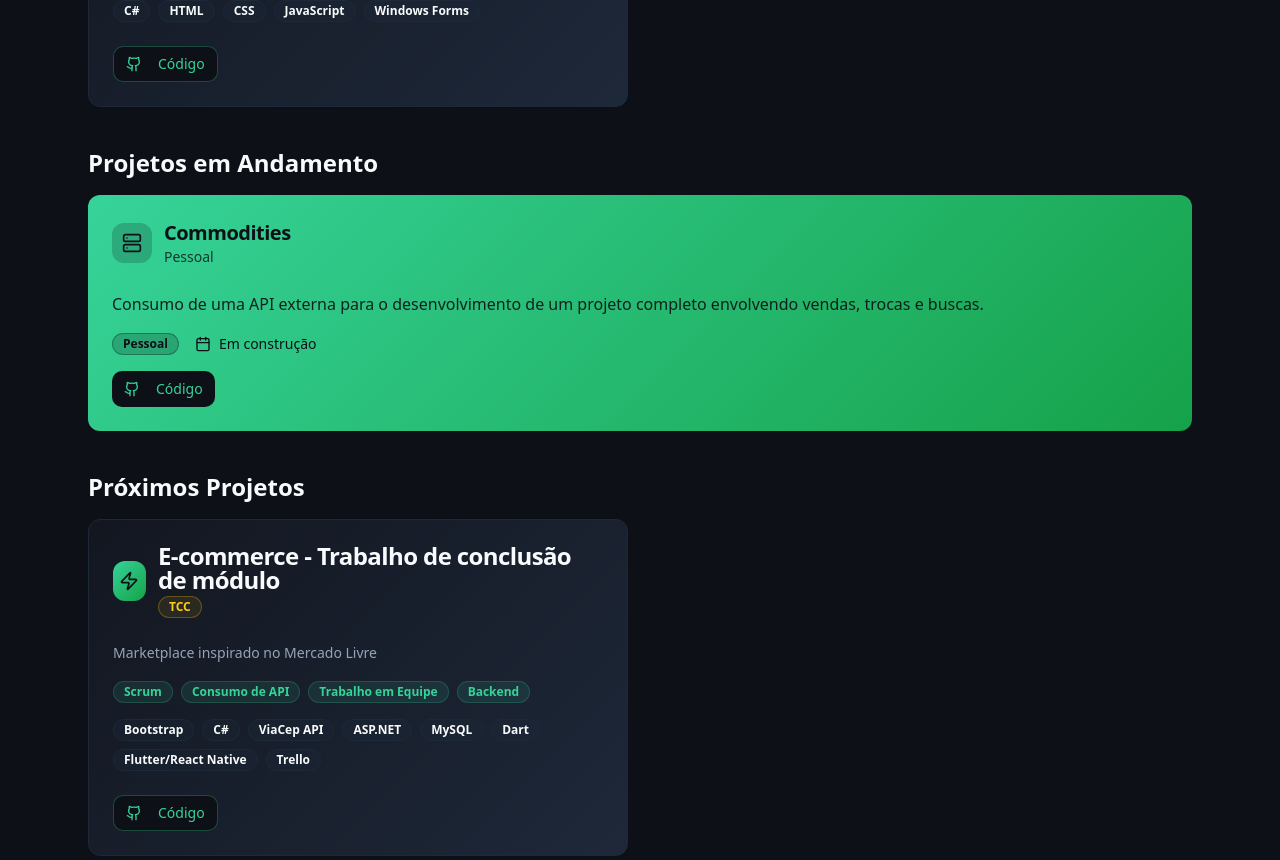
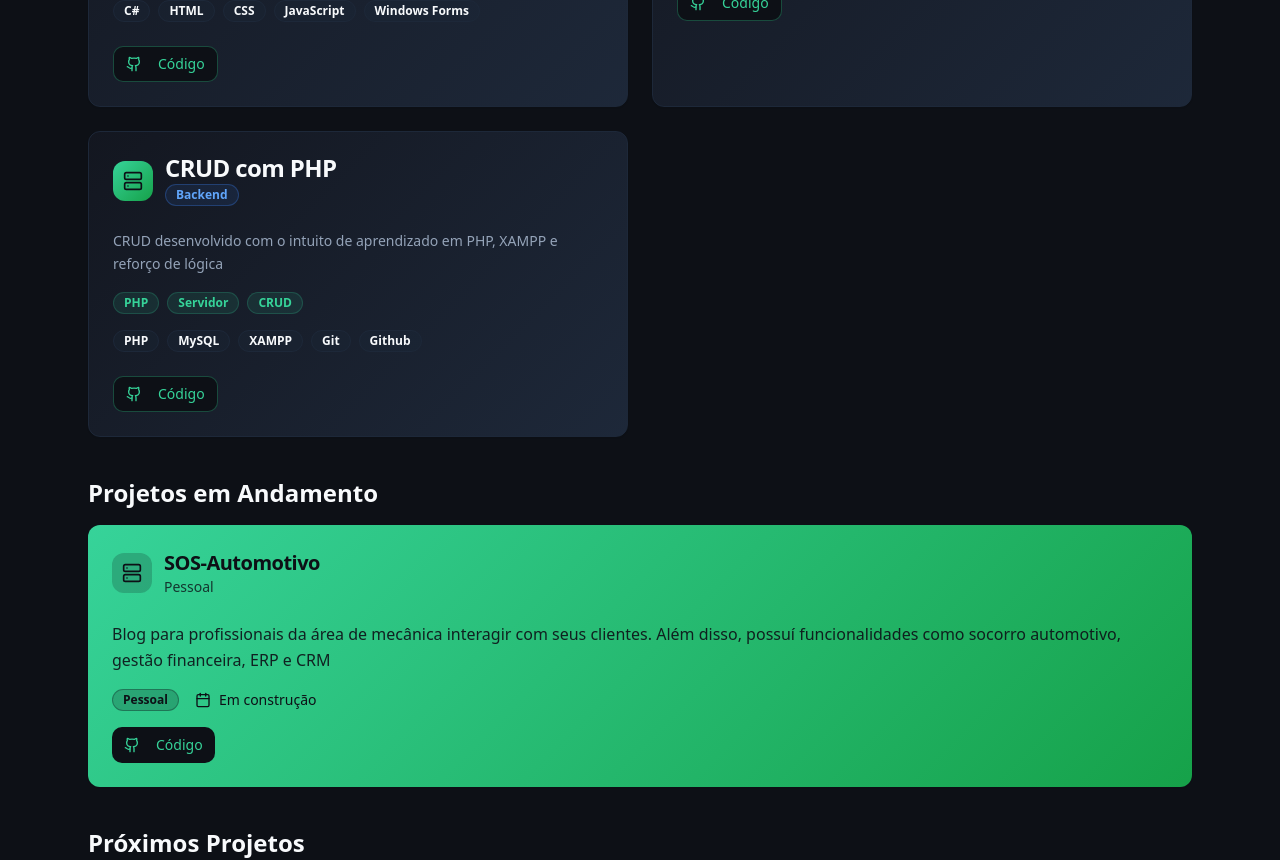
Before and after one commit to devCauaRaphael/Site_Portfolio, a React (Vite) app: page /#/projetos in a window 1280 px wide. Shown: the part 980-1840 px from the top of the page. Built offline with nearby package versions, Linux system fonts and the light colour scheme.

Commit message:
adicionando projetos

```diff
--- a/src/pages/Projetos.tsx
+++ b/src/pages/Projetos.tsx
@@ -34,33 +34,43 @@ const Projetos = () => {
       icon: Zap,
       github: "https://github.com/devCauaRaphael/TCM",
       highlights: ["Responsividade", "JQuery", "Orientação a Objetos"]
+    },
+    {
+     title: "E-commerce - Trabalho de conclusão de curso",
+      description: "Marketplace inspirado no Mercado Livre",
+      technologies: ["React", "C#", "ViaCep API", "ASP.NET", "MySQL", "Dart", "Flutter/React Native", "Trello"],
+      category: "TCC",
+      icon: Zap,
+      github: "https://github.com/devCauaRaphael/SelectaAPI",
+      highlights: ["Scrum", "Consumo de API", "Trabalho em Equipe", "Backend", "AWS"]
+    },
+    {
+      title: "CRUD com PHP",
+      description: "CRUD desenvolvido com o intuito de aprendizado em PHP, XAMPP e reforço de lógica",
+      technologies: ["PHP", "MySQL", "XAMPP", "Git", "Github"],
+      category: "Backend",
+      icon: Server,
+      github: "https://github.com/devCauaRaphael/CrudPhp",
+      highlights: ["PHP", "Servidor", "CRUD"]
     }
   ]
 
   const inProgressProjects = [
     {
-      title: "Commodities",
-      description: "Consumo de uma API externa para o desenvolvimento de um projeto completo envolvendo vendas, trocas e buscas.",
-      technologies: [".NET", "Ninjas API", "Docker", "Compose", "C#", "ASP.NET", "Postman"],
+      title: "SOS-Automotivo",
+      description: "Blog para profissionais da área de mecânica interagir com seus clientes. Além disso, possuí funcionalidades como socorro automotivo, gestão financeira, ERP e CRM",
+      technologies: [".NET", "WEB", "Docker", "Compose", "C#", "ASP.NET", "Swagger", "MongoDB", "MySQL", "AWS"],
       category: "Pessoal",
       icon: Server,
-      github: "https://github.com/devCauaRaphael/Commodities",
-      highlights: ["Consumo de API", "Rotas", "Segurança"]
+      github: "https://github.com/orgs/SOS-Automotivo/repositories",
+      highlights: ["MVC", "Rotas", "ChatBot"]
     }
   ]
 
   const currentInProgress = inProgressProjects[0]
 
   const upcomingProjects = [
-    {
-      title: "E-commerce - Trabalho de conclusão de módulo",
-      description: "Marketplace inspirado no Mercado Livre",
-      technologies: ["Bootstrap", "C#", "ViaCep API", "ASP.NET", "MySQL", "Dart", "Flutter/React Native", "Trello"],
-      category: "TCC",
-      icon: Zap,
-      github: "https://github.com/LoopstackTechSolutions",
-      highlights: ["Scrum", "Consumo de API", "Trabalho em Equipe", "Backend"]
-    }
+
   ]
 
   const getCategoryColor = (category: string) => {
```
Also changed, not shown: package.json (+5 -5 lines), .yarnrc.yml (added), 1 other file (tests, documents, lock files or other folders).
